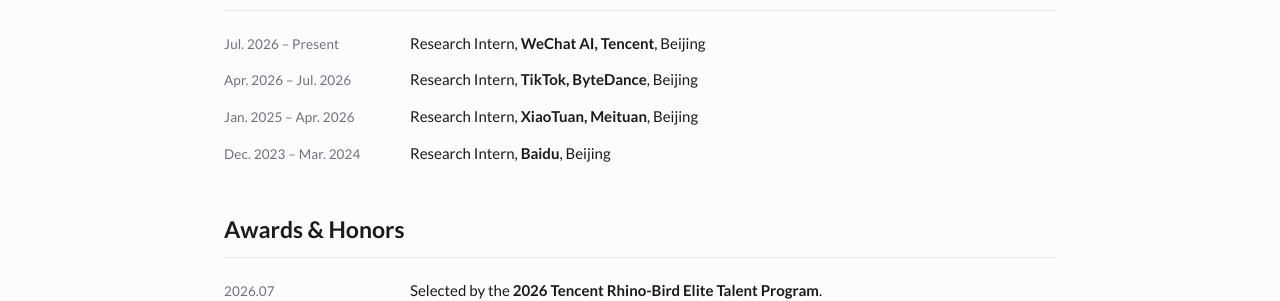
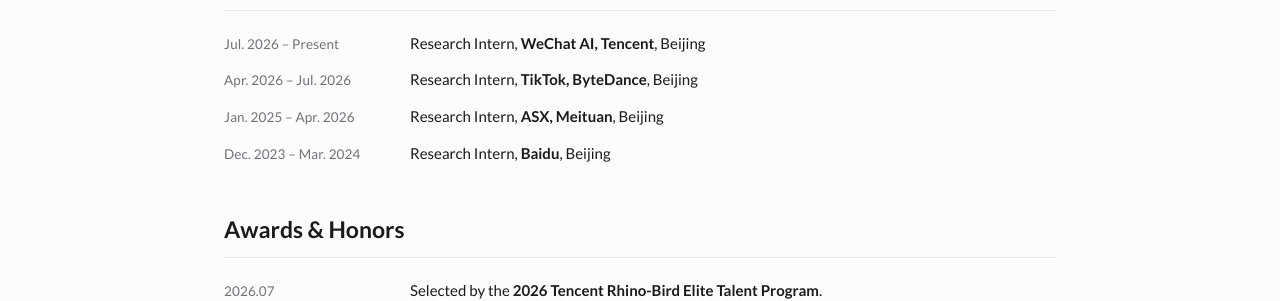
Before and after one commit to jinsong8/jinsong8.github.io, a Jekyll site: the page built from _pages/about.md, in a window 1280 px wide and 900 px high, scrolled down 2017 px. Shown: the part 234-535 px from the top of the window. Built offline with Jekyll 4.4.1, drawn with Linux system fonts in a browser that asks for light colours.

Commit message:
Update homepage.yml

```diff
--- a/_data/homepage.yml
+++ b/_data/homepage.yml
@@ -101,7 +101,7 @@ experience:
     company: "ByteDance"
     location: "Beijing"
   - dates: "Jan. 2025 – Apr. 2026"
-    team: "XiaoTuan"
+    team: "ASX"
     company: "Meituan"
     location: "Beijing"
   - dates: "Dec. 2023 – Mar. 2024"
```
